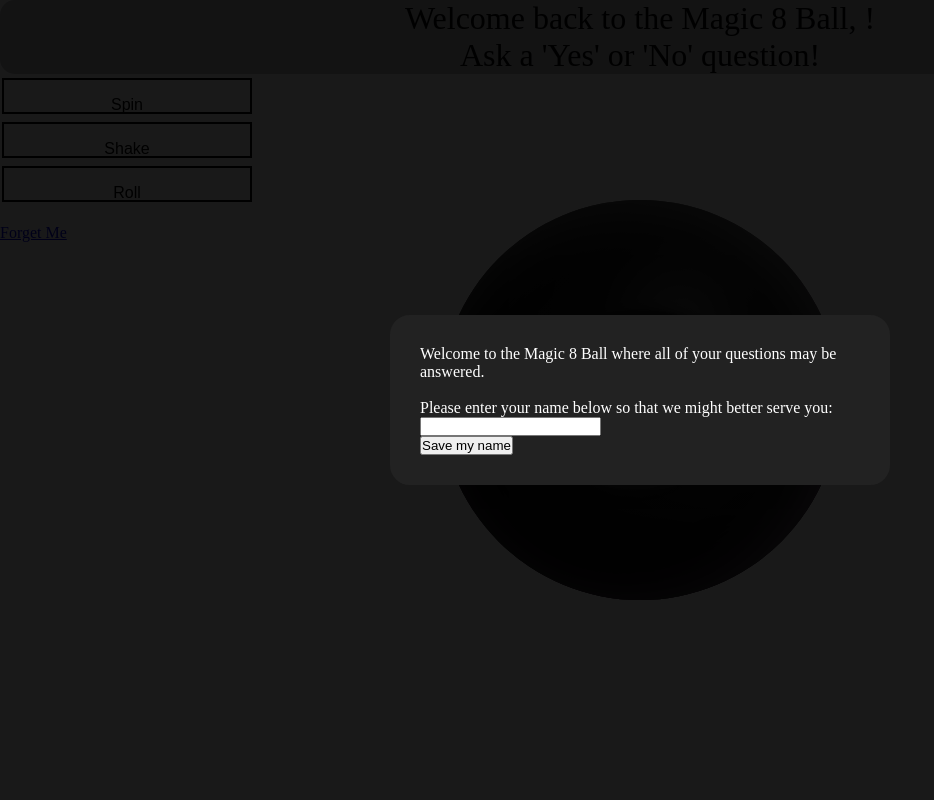
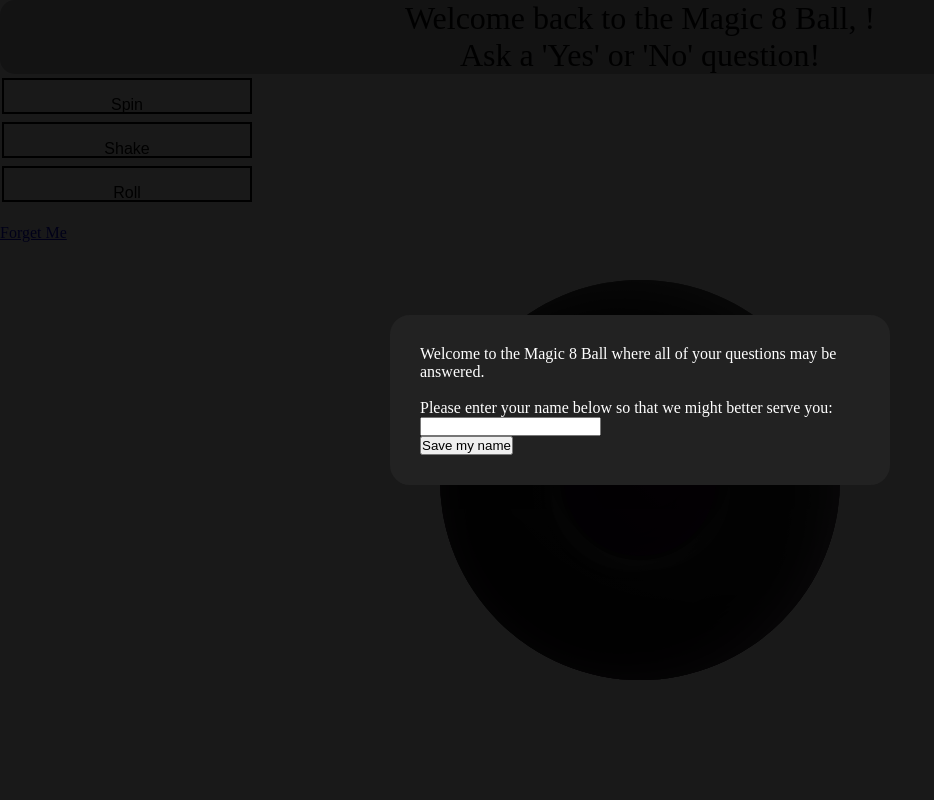
Before and after one commit to kitch-jared/magic8ball, a PHP site: page / in a window 1280 px wide. Shown: the whole page, without its empty margins (0-934 px from the left). Run offline with PHP 8.4, Linux system fonts and the light colour scheme.

Commit message:
Update 8ball.css

```diff
--- a/css/8ball.css
+++ b/css/8ball.css
@@ -7,7 +7,7 @@
 
 .position{
   position: absolute;
-  top: 50%;
+  top: 60%;
   left: 50%;
   -webkit-transform: translate(-50%,-50%);
   transform: translate(-50%,-50%);
```
